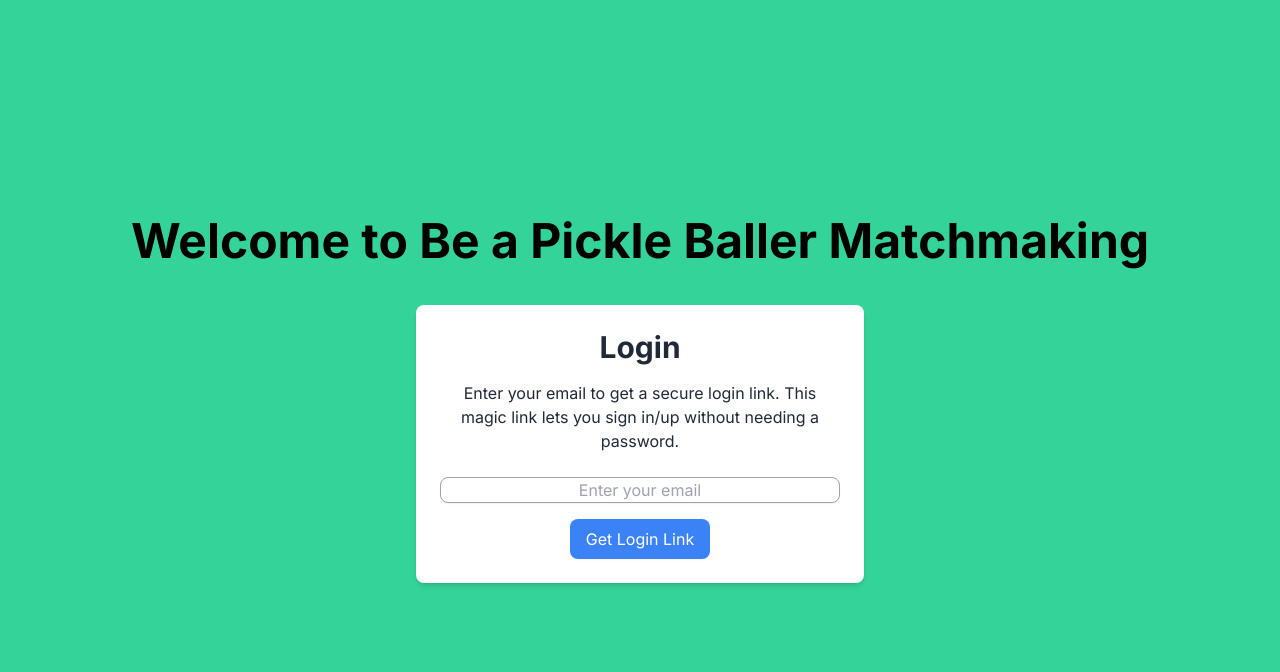
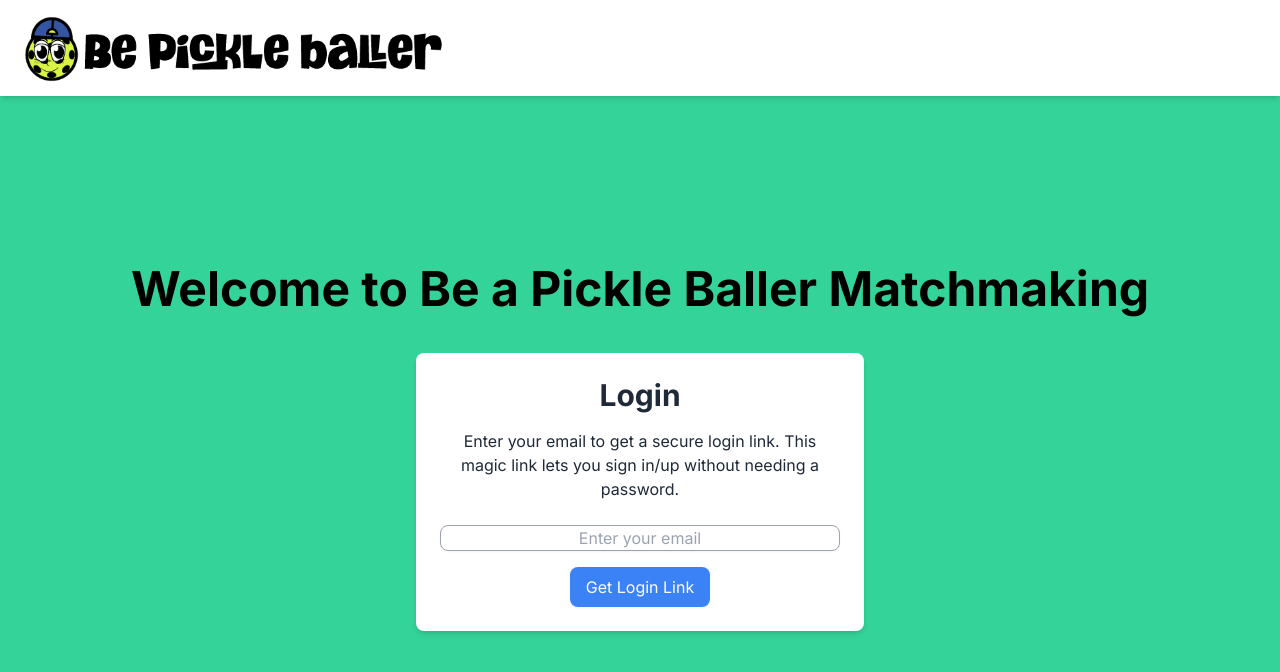
Before and after one commit to btejes/bepickleballer-matchmaking, a Next.js app: page / in a window 1280 px wide. Shown: the top 672 px of the page. Built offline with nearby package versions, Linux system fonts and the light colour scheme.

Commit message:
added unmatch confirm modal, added navbar to login

```diff
--- a/app/homepage/page.jsx
+++ b/app/homepage/page.jsx
@@ -12,7 +12,7 @@ const Homepage = () => {
       <Navbar />
       <div className="flex-grow flex flex-col items-center justify-center px-4">
         <h1 className="text-2xl md:text-4xl font-bold mb-8 text-center text-black">
-          Looking for a Pickleball Partner?
+          Looking for a Pickleballer ?
         </h1>
         <ClientButtons />
       </div>
--- /dev/null
+++ b/app/matches/ConfirmationDialog.js
@@ -0,0 +1,29 @@
+import React from 'react';
+
+const ConfirmationDialog = ({ message, onConfirm, onCancel }) => {
+  return (
+    <div className="fixed inset-0 flex items-center justify-center bg-gray-700 bg-opacity-75 z-50">
+      <div className="bg-white rounded-3xl p-4 w-80 relative">
+        <div className="text-center">
+          <p className="mt-2 text-sm">{message}</p>
+          <div className="flex justify-between mt-4 space-x-4">
+            <button
+              className="bg-red-500 text-white py-2 px-4 rounded"
+              onClick={onConfirm}
+            >
+              Confirm
+            </button>
+            <button
+              className="bg-gray-500 text-white py-2 px-4 rounded"
+              onClick={onCancel}
+            >
+              Cancel
+            </button>
+          </div>
+        </div>
+      </div>
+    </div>
+  );
+};
+
+export default ConfirmationDialog;
--- a/app/matches/Modal.jsx
+++ b/app/matches/Modal.jsx
@@ -1,19 +1,20 @@
 import React, { useState } from 'react';
 import ProfileCard from '@/library/ProfileCard';
 import RatingModal from './RatingModal';
+import ConfirmationDialog from './ConfirmationDialog';
 
 const Modal = ({ match, onClose, onUnmatch }) => {
   const [showRating, setShowRating] = useState(false);
   const [existingRating, setExistingRating] = useState(null);
+  const [showConfirmation, setShowConfirmation] = useState(false);
 
-  const handleUnmatchClick = async () => {
-    const confirmed = confirm('Are you sure? Unmatching is permanent and cannot be undone.');
-    if (confirmed) {
+  const handleUnmatchClick = () => {
+    setShowConfirmation(true);
+  };
+
+  const handleConfirmUnmatch = async () => {
+    setShowConfirmation(false);
     try {
-        console.log('Preparing to send unmatch request with data:', {
-          matchId: match.matchId,
-        });
-
       const response = await fetch('/api/matches/unmatch', {
         method: 'POST',
         headers: {
@@ -24,21 +25,20 @@ const Modal = ({ match, onClose, onUnmatch }) => {
         }),
       });
 
-        console.log('Response status:', response.status);
-
       if (!response.ok) {
         throw new Error('Failed to unmatch');
       }
 
       const result = await response.json();
-        console.log('Unmatch response:', result);
-
       onUnmatch(match.matchId);
       onClose();
     } catch (error) {
       console.error('Error unmatching:', error);
     }
-    }
+  };
+
+  const handleCancelUnmatch = () => {
+    setShowConfirmation(false);
   };
 
   const handleRateClick = async () => {
@@ -87,6 +87,13 @@ const Modal = ({ match, onClose, onUnmatch }) => {
         ) : (
           <RatingModal match={match} onClose={onClose} onBack={handleBack} existingRating={existingRating} />
         )}
+        {showConfirmation && (
+          <ConfirmationDialog
+            message="Are you sure? Unmatching is permanent and cannot be undone."
+            onConfirm={handleConfirmUnmatch}
+            onCancel={handleCancelUnmatch}
+          />
+        )}
       </div>
     </div>
   );
--- a/app/page.jsx
+++ b/app/page.jsx
@@ -1,13 +1,17 @@
 import EmailForm from "./login/EmailForm";
+import NavbarBasicLogo from "@/components/NavbarBasicLogo";
 
 const LoginPage = () => {
   return (
-    <div className="flex flex-col items-center justify-center min-h-screen bg-lightGreen">
-      <h1 className="text-5xl font-bold mb-6 text-center text-black">
-        Welcome to Be a Pickle Baller Matchmaking
-      </h1>
-      <div className="p-6 max-w-md w-full bg-white rounded-lg shadow-md mt-4">
-        <EmailForm />
+    <div className="flex flex-col min-h-screen bg-lightGreen">
+      <NavbarBasicLogo />
+      <div className="flex flex-col items-center justify-center flex-grow">
+        <h1 className="text-5xl font-bold mb-6 text-center text-black">
+          Welcome to Be a Pickle Baller Matchmaking
+        </h1>
+        <div className="p-6 max-w-md w-full bg-white rounded-lg shadow-md mt-4">
+          <EmailForm />
+        </div>
       </div>
     </div>
   );
--- /dev/null
+++ b/components/NavbarBasicLogo.jsx
@@ -0,0 +1,22 @@
+import Link from 'next/link';
+
+const NavbarBasicLogo = () => {
+  return (
+    <nav className="w-full bg-white px-4 py-2 shadow-md flex justify-between items-center">
+      <div className="flex items-center">
+        <Link href="https://bepickleballer.com">
+          <img
+            src="/logo.png"
+            alt="Logo"
+            className="h-12 w-auto sm:h-16 sm:w-auto lg:h-20 lg:w-auto cursor-pointer"
+          />
+        </Link>
+      </div>
+      <div className="flex items-center space-x-4">
+
+      </div>
+    </nav>
+  );
+};
+
+export default NavbarBasicLogo;
```
Lines whose indentation alone changed are shown as unchanged.
